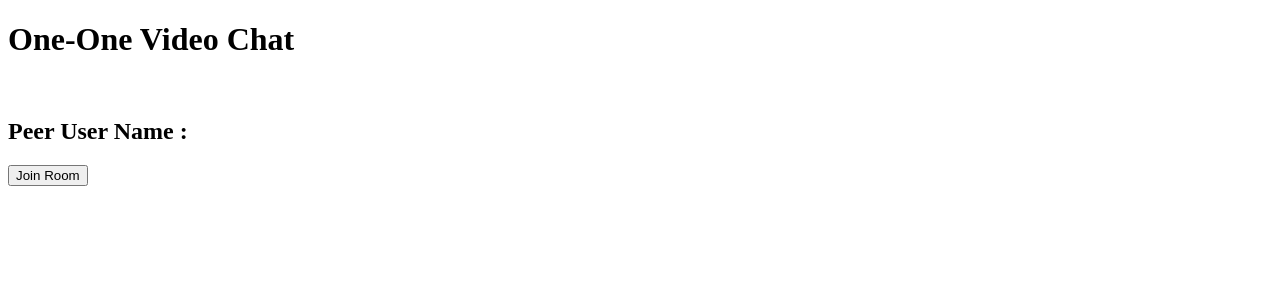
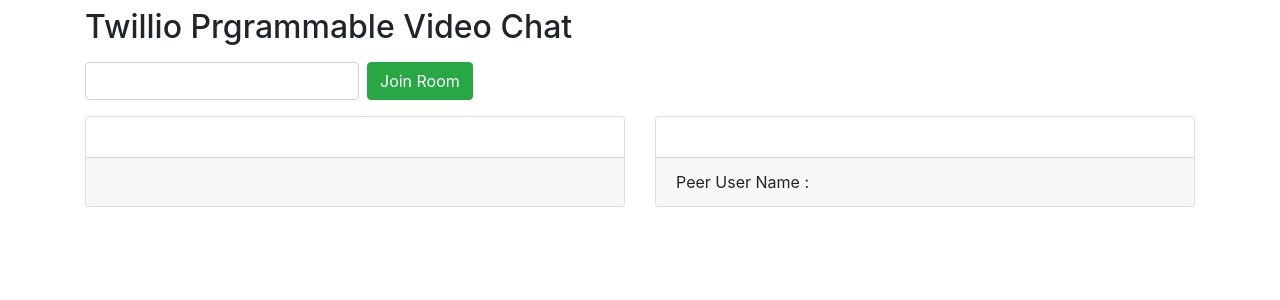
Before and after one commit to ankitkanojia/Twilio-Video-Chat, a React (Create React App) app: page / in a window 1280 px wide. Shown: the top 300 px of the page. Built offline with nearby package versions, Linux system fonts and the light colour scheme.

Commit message:
improve design and added appropriate packages for chat

```diff
--- a/src/App.js
+++ b/src/App.js
@@ -1,16 +1,12 @@
 import React, { Component } from 'react'
 import Video from 'twilio-video';
-
-let tokens = [
-    { text: "##", value: "##" },
-    { text: "##", value: "##" }
-]
+import axios from 'axios';
 
 class App extends Component {
     constructor(props) {
         super(props);
         this.state = {
-            userId: 0,
+            userName  : "",
             identity: null,
             peerUserId: 0,
             peerIdentity: "",
@@ -20,7 +16,7 @@
             localMediaAvailable: false,
             hasJoinedRoom: false,
             activeRoom: '', // Track the current active room
-            token: ''
+            jwt: ''
         }
 
         this.joinRoom = this.joinRoom.bind(this);
@@ -30,9 +26,25 @@
         this.detachParticipantTracks = this.detachParticipantTracks.bind(this);
     }
 
-    handleRoomNameChange(e) {
-        let roomName = e.target.value;
-        this.setState({ roomName });
+    getTwillioToken = () => {
+      const currentUserName = this.refs["yourname"].value;
+      if(currentUserName.length === 0)
+      {
+        alert('Enter Your Name');
+        return;
+      }
+
+      axios.get('/token/' + currentUserName).then(results => {
+        const { identity, jwt } = results.data;
+        this.setState(
+          {
+            identity,
+            jwt
+          }, () => {
+            this.setState({ userName: currentUserName });
+            this.joinRoom();
+          });
+      });
     }
 
     joinRoom() {
@@ -52,7 +64,9 @@
 
         // Join the Room with the token from the server and the
         // LocalParticipant's Tracks.
-        Video.connect(this.state.userId, connectOptions).then(this.roomJoined, error => {
+        console.log(this.state.jwt);
+        console.log(connectOptions);
+        Video.connect(this.state.jwt, connectOptions).then(this.roomJoined, error => {
             alert('Could not connect to Twilio: ' + error.message);
         });
     }
@@ -83,6 +97,7 @@
     }
 
     roomJoined(room) {
+       alert('asd');
         // Called when a participant joins a room
         console.log("Joined as '" + this.state.identity + "'");
         this.setState({
@@ -156,49 +171,47 @@
         this.setState({ hasJoinedRoom: false, localMediaAvailable: false, peerIdentity: '' });
     }
 
-    userChange = (obj, name) => {
-        console.log(obj, name);
-        let { value, id } = obj
-        let identity = tokens.filter(obj => {
-            if (obj.value === value) {
-                return true
-            }
-            else {
-                return false
-            }
-        })[0]
-        this.setState({
-            [id]: value,
-            [name]: identity['text']
-        })
-    }
-
     render() {
 
         /* Hide 'Join Room' button if user has already joined a room */
         let joinOrLeaveRoomButton = this.state.hasJoinedRoom ? (
-            <button onClick={this.leaveRoom} > Leave Room</button>
+            <button className="btn btn-warning" onClick={this.leaveRoom} > Leave Room</button>
         ) : (
-                <button onClick={this.joinRoom} >Join Room</button>
+                <button className="btn btn-success ml-2" onClick={this.getTwillioToken} >Join Room</button>
             );
         /** */
 
         return (
           <React.Fragment>
-                <h1 class="mt-5">One-One Video Chat</h1>
+            <div className="container">
+              <h2 className="mt-2">Twillio Prgrammable Video Chat</h2>
+              {!this.state.hasJoinedRoom &&
                 <div className="row">
-                    <div className="col-6" style={{ marginTop: 60 }}>
-                        <h2>Peer User Name : {`${this.state.peerIdentity}`}</h2>
+                  <div className="col-3 form-inline">
+                    <div className="form-group mt-2">
+                      <input className="form-control" type="text" ref="yourname" />  {joinOrLeaveRoomButton}
                     </div>
+                  </div>
+                </div>
+              }
+              <div className="row mt-3">
                 <div className="col-6">
-                        <div ref="groupChat_localMedia" >
+                  <div class="card">
+                    <div class="card-body">
+                      <div ref="groupChat_localMedia"></div>
+                    </div>
+                    <div class="card-footer">{ this.state.hasJoinedRoom ? <button className="btn btn-warning" onClick={this.leaveRoom} > Leave Room</button> : <span>&nbsp;</span>}</div>
                   </div>
                 </div>
                 <div className="col-6">
-                        <div ref="remoteMedia" >
+                  <div class="card">
+                    <div class="card-body">
+                      <div ref="remoteMedia"></div>
+                    </div>
+                    <div class="card-footer"> <span>Peer User Name : {`${this.state.peerIdentity}`}</span ></div>
                   </div>
                 </div>
-                    <div className="col-2">{joinOrLeaveRoomButton}</div>
+              </div>
             </div>
           </React.Fragment>
         )
--- a/src/index.js
+++ b/src/index.js
@@ -1,5 +1,6 @@
 import React from 'react';
 import ReactDOM from 'react-dom';
+import 'bootstrap/dist/css/bootstrap.min.css';
 import App from './App';
 import * as serviceWorker from './serviceWorker';
 
```
Also changed, not shown: package.json (+9 -4 lines), server.js (added, +28 -0 lines), 1 other file (tests, documents, lock files or other folders). Lines whose indentation alone changed are shown as unchanged.
